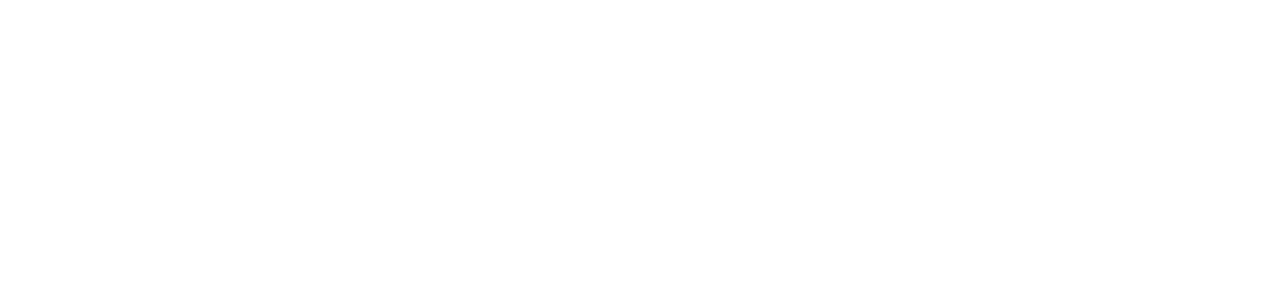
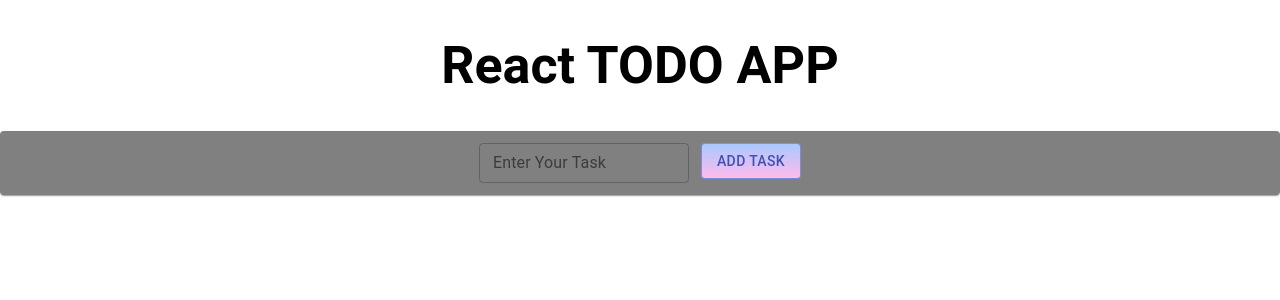
Before and after one commit to yaswanth-pula/react-todo-app, a React (Create React App) app: page / in a window 1280 px wide. Shown: the top 300 px of the page. Built offline with nearby package versions, Linux system fonts and the light colour scheme.

Commit message:
Created new Components
component for Display of Task
component for Icon Button

```diff
--- a/src/components/ButtonComponent.js
+++ b/src/components/ButtonComponent.js
@@ -1,13 +1,17 @@
 import React, { forwardRef } from 'react';
 import Button from '@material-ui/core/Button';
+
 const ButtonComponent = forwardRef( (props,ref) =>{
     return(
     <Button
+            id="task-add-button"
             ref = {ref}
             variant="outlined"
             color="primary"
-            onClick={props.button_click}>
-            {props.button_text}
+            size={props.button_size}
+            onClick={props.button_click}
+            >
+            {props.label}
     </Button>
     );
 });
--- /dev/null
+++ b/src/components/HeaderComponent.js
@@ -0,0 +1,10 @@
+import React from 'react';
+
+const HeaderComponent = () =>{
+    return(
+        <div className="header">
+                <h1>React TODO APP</h1>
+        </div>
+    );
+}
+export default HeaderComponent;
--- /dev/null
+++ b/src/components/IconButtonComponent.js
@@ -0,0 +1,20 @@
+import React, { forwardRef } from 'react';
+import IconButton from '@material-ui/core/IconButton';
+import DeleteIcon from '@material-ui/icons/Delete';
+import DoneIcon from '@material-ui/icons/Done';
+
+const IconButtonComponent = forwardRef( (props,ref) =>{
+
+    return(
+    <IconButton
+            id="task-add-button"
+            ref = {ref}
+            variant="outlined"
+            size={props.button_size}
+            onClick={props.button_click}
+            >
+            {(props.icon==="done")?<DoneIcon />:<DeleteIcon />}
+    </IconButton>
+    );
+});
+export default IconButtonComponent;
--- /dev/null
+++ b/src/components/TaskComponent.js
@@ -0,0 +1,22 @@
+import Typography from '@material-ui/core/Typography';
+import React from 'react';
+import Chip from '@material-ui/core/Chip';
+import Paper from '@material-ui/core/Paper';
+import IconButtonComponent from './IconButtonComponent';
+
+const TaskComponent = (props) => {
+    return(
+        <div>
+        <Paper id="task-input-paper">
+            <Chip variant="outlined" label="Status" id="chip"/>
+            <Typography variant="overline" align="center">
+                {props.taskText}
+            </Typography>
+            <IconButtonComponent icon = "done" button_size="small" />
+            <IconButtonComponent icon = "delete" button_size="small" />
+        </Paper>
+        </div>
+    );
+}
+
+export default TaskComponent;
--- /dev/null
+++ b/src/components/TodoInputComponent.js
@@ -0,0 +1,41 @@
+import React, { createRef, useState } from 'react';
+import TextField from '@material-ui/core/TextField';
+import ButtonComponent from './ButtonComponent'
+import Paper from '@material-ui/core/Paper'
+
+const TodoInputComponent = () => {
+    // Ref
+    const input_ref = createRef();
+
+    const [TaskInputText,setTaskInputText] = useState("");
+    function handleAddTask(){
+        console.log(TaskInputText);
+        setTaskInputText("");
+    }
+    return(
+        <div>
+            <Paper id="task-input-paper">
+            <TextField
+                inputRef = {input_ref}
+                id ="outlined-basic"
+                label="Enter Your Task"
+                variant="outlined"
+                size = "small"
+                onChange={(event) => {setTaskInputText(event.target.value)}}
+                value={TaskInputText}
+                multiline
+                />
+                 <ButtonComponent
+                id="task-add-button"
+                ref={input_ref}
+                button_size ="medium"
+                label = "ADD TASK"
+                button_click = {handleAddTask}
+            />
+        </Paper>
+        </div>
+    );
+
+}
+
+export default TodoInputComponent;
--- a/src/css/App.css
+++ b/src/css/App.css
@@ -1,7 +1,22 @@
 .App {
-  text-align: center;
-  min-height: 100vh;
   font-size: calc(10px + 2vmin);
-  color: white;
   font-family: "Roboto", "Helvetica", "Arial", sans-serif;
 }
+.header{
+  text-align: center;
+}
+#task-input-paper{
+  padding: 12px;
+  background-color:grey;
+  align-items:center;
+  text-align:center;
+  justify-items:center;
+}
+#task-add-button{
+  margin-left: 12px;
+  background-image: linear-gradient(180deg, #A9C9FF 0%, #FFBBEC 100%);
+}
+#chip{
+  color:peru;
+  margin: 4px;
+}
--- a/src/pages/App.js
+++ b/src/pages/App.js
@@ -1,10 +1,14 @@
 import React from 'react';
+import HeaderComponent from '../components/HeaderComponent';
+import TaskComponent from '../components/TaskComponent';
+import TodoInputComponent from '../components/TodoInputComponent';
 import '../css/App.css';
 
 function App() {
   return (
     <div className="App">
-
+      <HeaderComponent />
+      <TodoInputComponent />
     </div>
   );
 }
```
